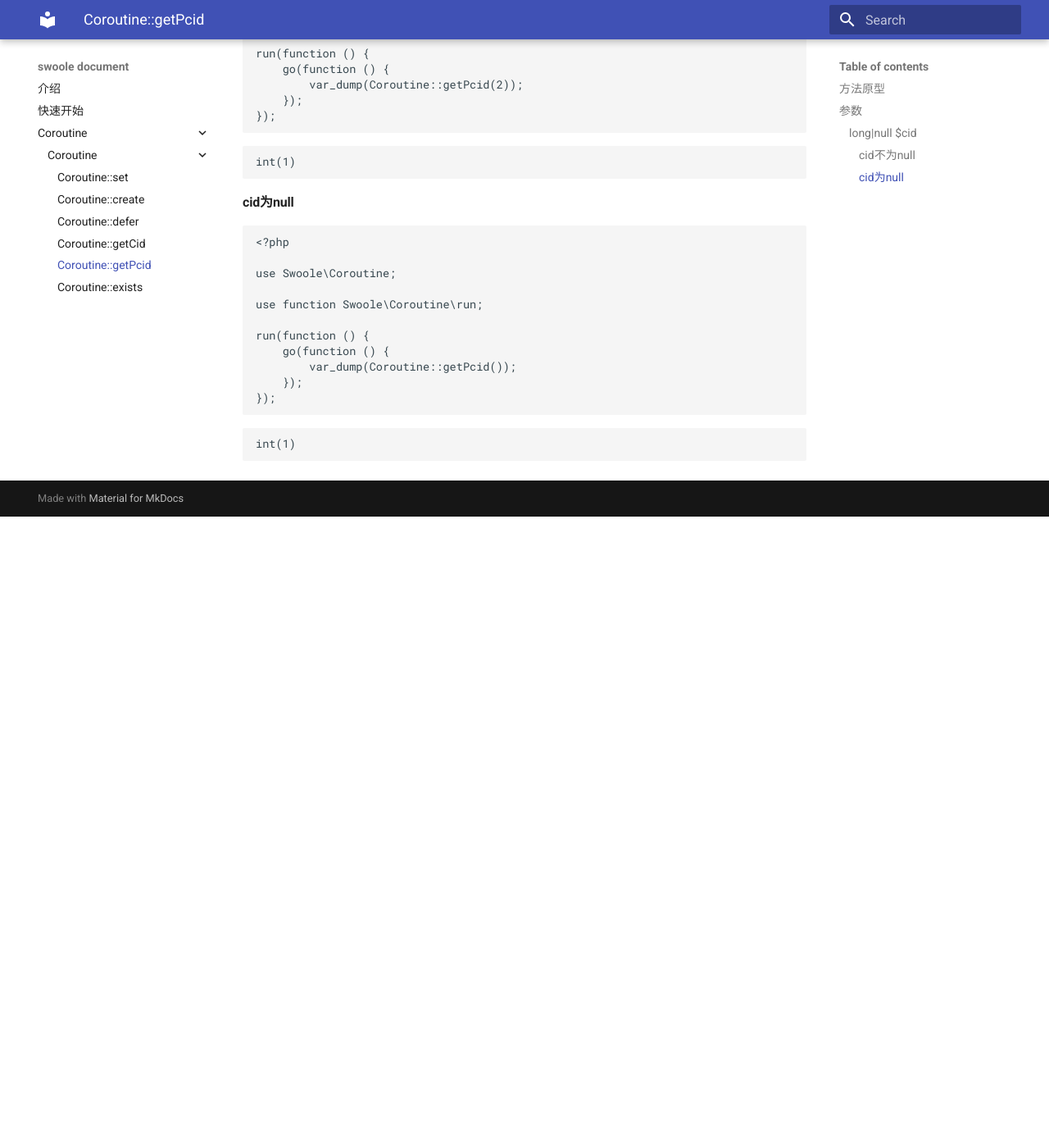
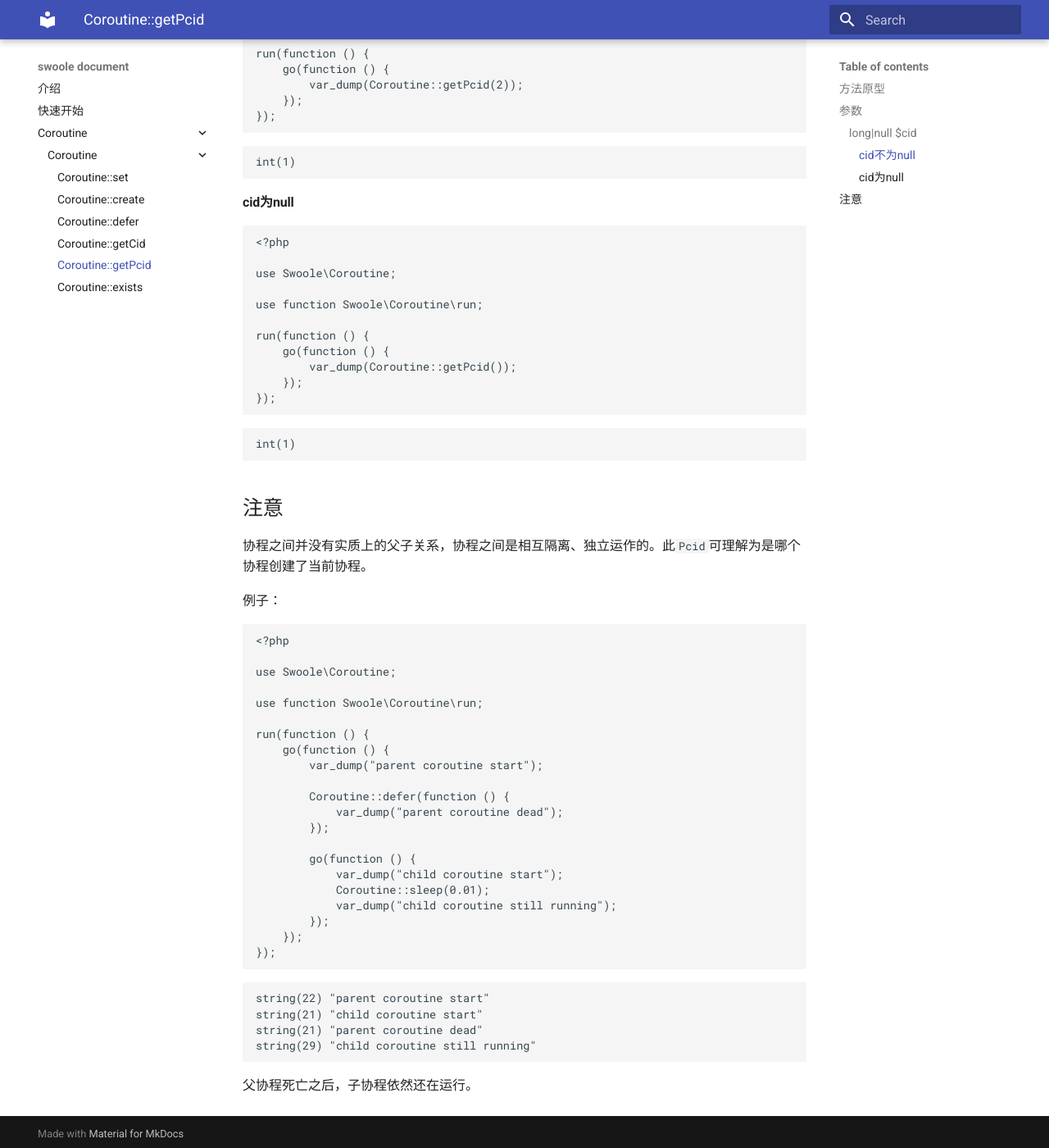
Before and after one commit to swooleo/docs, an MkDocs documentation site: the page built from docs/coroutine/coroutine/getPcid.md, in a window 1280 px wide and 1400 px high, scrolled down 781 px. Shown: the whole window at 82% size. Built offline with MkDocs 1.6.1 and Material for MkDocs 9.7.7, drawn with Linux system fonts in a browser that asks for light colours; before the commit the page ends 1411 px from its top, so only the background shows below that.

Commit message:
udpate Coroutine::getPcid

````diff
--- a/docs/coroutine/coroutine/getPcid.md
+++ b/docs/coroutine/coroutine/getPcid.md
@@ -61,3 +61,42 @@
 ```shell
 int(1)
 ```
+
+## 注意
+
+协程之间并没有实质上的父子关系，协程之间是相互隔离、独立运作的。此`Pcid`可理解为是哪个协程创建了当前协程。
+
+例子：
+
+```php
+<?php
+
+use Swoole\Coroutine;
+
+use function Swoole\Coroutine\run;
+
+run(function () {
+    go(function () {
+        var_dump("parent coroutine start");
+
+        Coroutine::defer(function () {
+            var_dump("parent coroutine dead");
+        });
+
+        go(function () {
+            var_dump("child coroutine start");
+            Coroutine::sleep(0.01);
+            var_dump("child coroutine still running");
+        });
+    });
+});
+```
+
+```shell
+string(22) "parent coroutine start"
+string(21) "child coroutine start"
+string(21) "parent coroutine dead"
+string(29) "child coroutine still running"
+```
+
+父协程死亡之后，子协程依然还在运行。
````
